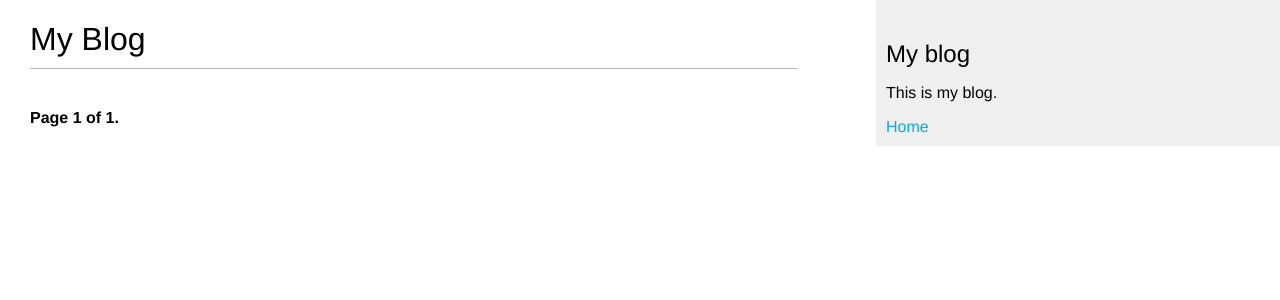
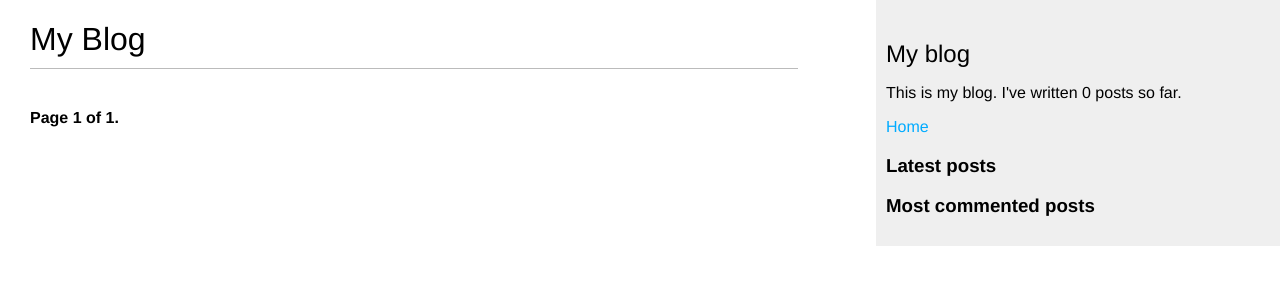
Before and after one commit to javier-a-agustin/Django-3-by-example, a Django app: page /blog/ in a window 1280 px wide. Shown: the top 300 px of the page. Run offline with Django 3.2, Linux system fonts and the light colour scheme; data that the repository does not hold is empty.

Commit message:
Add blog tags

```diff
--- a/Chapter 1 - 2 - 3/mysite/blog/templates/blog/base.html
+++ b/Chapter 1 - 2 - 3/mysite/blog/templates/blog/base.html
@@ -1,3 +1,4 @@
+{% load blog_tags %}
 {% load static %}
 <!DOCTYPE html>
 <html>
@@ -14,8 +15,24 @@
     </div>
     <div id="sidebar">
         <h2>My blog</h2>
-        <p>This is my blog.</p>
+        <p>This is my blog. I've written {% total_posts %} posts so far.</p>
+
         <a href={% url 'blog:post_list' %}>Home</a>
+
+        <h3>Latest posts</h3>
+        {% show_latest_posts 3 %}
+
+        <h3>Most commented posts</h3>
+        {% get_most_commented_posts as most_commented_posts %}
+
+        <ul>
+            {% for post in most_commented_posts %}
+                <li>
+                    <a href="{{ post.get_absolute_url }}">{{ post.title }}</a>
+                </li>
+            {% endfor %}
+        </ul>
+
     </div>
 </body>
 
--- /dev/null
+++ b/Chapter 1 - 2 - 3/mysite/blog/templates/blog/post/latest_posts.html
@@ -0,0 +1,7 @@
+<ul>
+	{% for post in latest_posts %}
+		<li>
+			<a href="{{ post.get_absolute_url }}">{{ post.title }}</a>
+		</li>
+	{% endfor %}
+</ul>
--- a/Chapter 1 - 2 - 3/mysite/blog/templatetags/blog_tags.py
+++ b/Chapter 1 - 2 - 3/mysite/blog/templatetags/blog_tags.py
@@ -0,0 +1,26 @@
+from django import template
+from django.db.models import Count
+
+from ..models import Post
+
+register = template.Library()
+
+
+@register.simple_tag()
+def total_posts():
+    return Post.published.count()
+
+
+@register.inclusion_tag("blog/post/latest_posts.html")
+def show_latest_posts(count=5):
+    latest_posts = Post.published.order_by("-publish")[:count]
+    return {
+        "latest_posts": latest_posts,
+    }
+
+
+@register.simple_tag()
+def get_most_commented_posts(count=5):
+    return Post.published.annotate(total_comments=Count("comments")).order_by(
+        "-total_comments"
+    )[:count]
```
